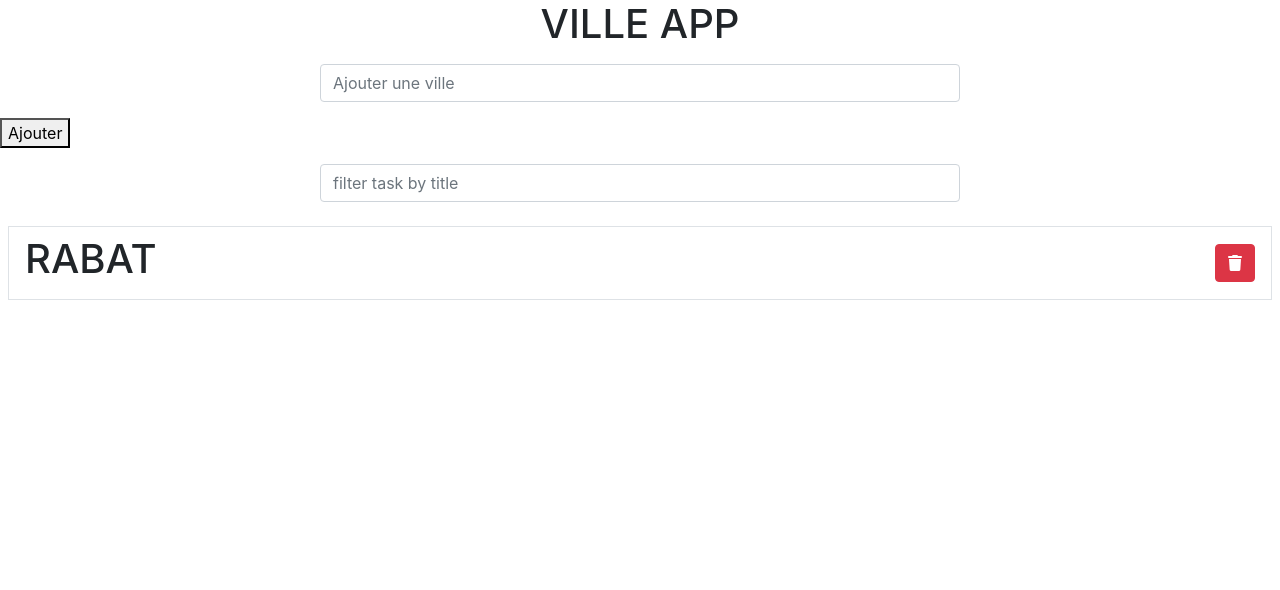
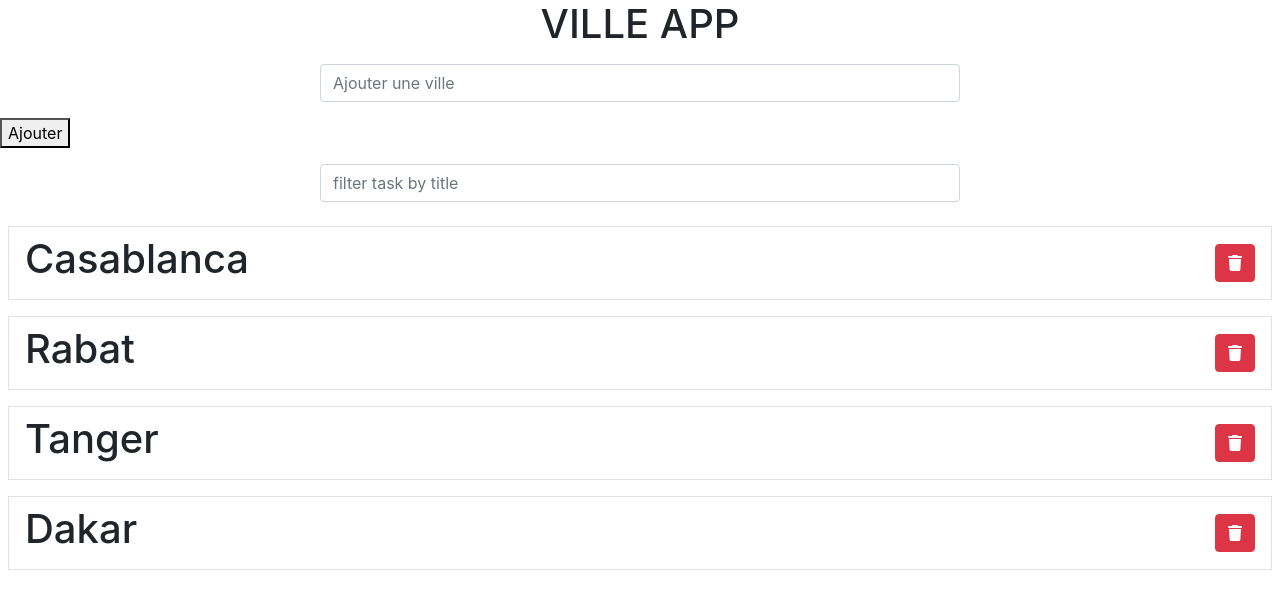
Before and after one commit to Mbayesarr/VilleApp, a React (Create React App) app: page / in a window 1280 px wide. Shown: the top 590 px of the page. Built offline with nearby package versions, Linux system fonts and the light colour scheme.

Commit message:
State & Props

```diff
--- a/src/composents/ItemVille.js
+++ b/src/composents/ItemVille.js
@@ -1,10 +1,11 @@
 import React from 'react'
 
-const ItemVille = () => {
+const ItemVille = ({nomville}) => {
+
     return (
         <div>
            <li className="list-group-item m-2 border d-flex justify-content-between align-items-center">
-                    <h1 className="bottom-50 end-50">RABAT</h1>
+                    <h1 className="bottom-50 end-50">{nomville}</h1>
                     <button className="btn btn-danger">
                         <i className="fa fa-trash" aria-hidden="true" />
                     </button>
--- a/src/composents/ListV.js
+++ b/src/composents/ListV.js
@@ -1,7 +1,9 @@
-import React from 'react'
+import React, { useState } from 'react'
 import ItemVille from './ItemVille'
+const ListV = () => {
 
-const ListV = () => {
+    const [villes, setvilles] = useState(["Casablanca","Rabat","Tanger","Dakar"])
+
     return (
         <div>
              <h1 className="text-center">VILLE APP</h1>
@@ -12,7 +14,8 @@ const ListV = () => {
                 <input type="text" placeholder="filter task by title" className="form-control w-50 mx-auto m-3" />
             </div>
             <ul className="list-group">
-                   <ItemVille/>
+                    {villes.map((villes)=>(
+                    <ItemVille nomville={villes}/>))}
             </ul>
         </div>
     )
```
